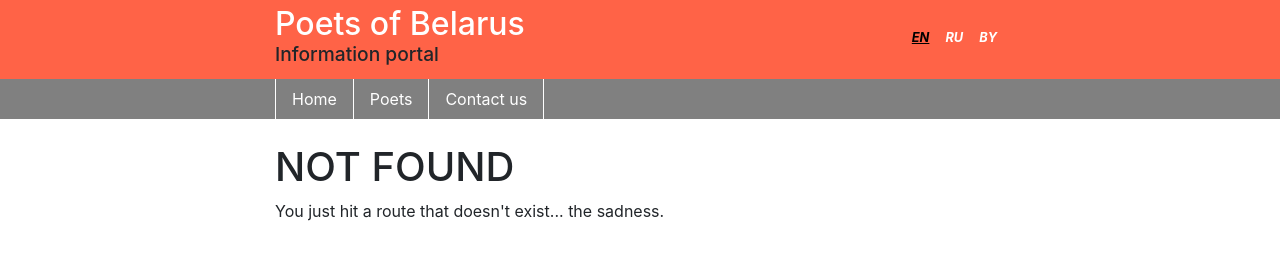
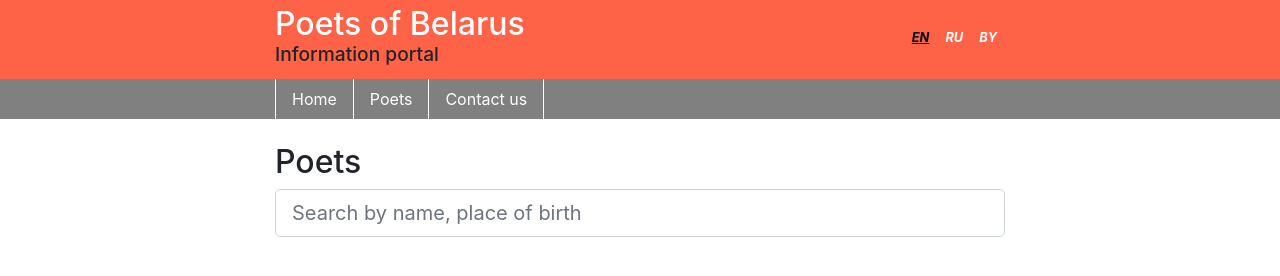
Before and after one commit to dnlklbv/culture-portal, a Gatsby site: page /poets in a window 1280 px wide. Before the commit this address had no page. Built offline with nearby package versions, Linux system fonts and the light colour scheme; Gatsby itself is replaced by a stand-in of ours.

Commit message:
feat: create poets page

```diff
--- a/src/components/menu/menu.jsx
+++ b/src/components/menu/menu.jsx
@@ -16,7 +16,7 @@ const Menu = () => (
                 <Link className="nav-link" to="/">Home</Link>
               </li>
               <li className="nav-item">
-                <Link className="nav-link" to="/">Poets</Link>
+                <Link className="nav-link" to="/poets">Poets</Link>
               </li>
               <li className="nav-item">
                 <Link className="nav-link" to="/">Contact us</Link>
--- a/src/pages/page-2.js
+++ /dev/null
@@ -1,16 +0,0 @@
-import React from "react"
-import { Link } from "gatsby"
-
-import Layout from "../components/layout"
-import SEO from "../components/seo"
-
-const SecondPage = () => (
-  <Layout>
-    <SEO title="Page two" />
-    <h1>Hi from the second page</h1>
-    <p>Welcome to page 2</p>
-    <Link to="/">Go back to the homepage</Link>
-  </Layout>
-)
-
-export default SecondPage
--- /dev/null
+++ b/src/pages/poets.jsx
@@ -0,0 +1,16 @@
+import React from 'react';
+
+import Layout from '../components/layout';
+import SEO from '../components/seo';
+
+import ListOfAuthors from '../components/ListOfAuthors';
+
+const SecondPage = () => (
+  <Layout>
+    <SEO title="Poets" />
+    <h2>Poets</h2>
+    <ListOfAuthors />
+  </Layout>
+);
+
+export default SecondPage;
```
